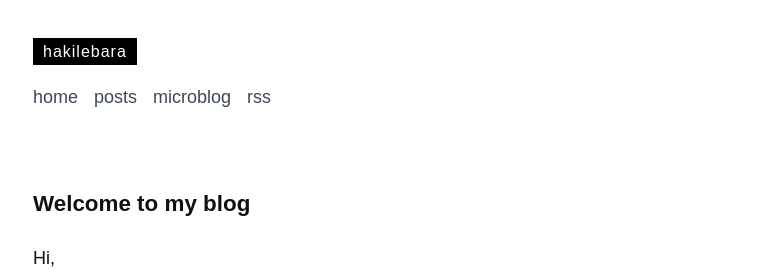
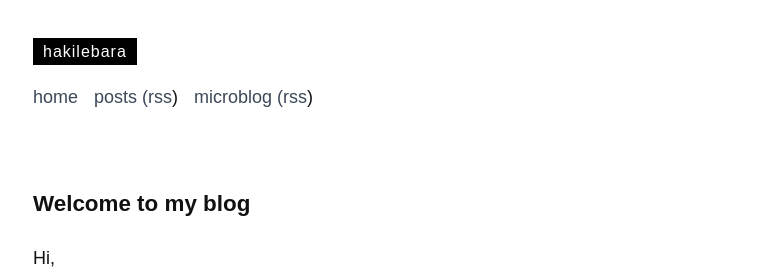
Before and after one commit to hakilebara/hakilebara.github.io, a Jekyll site: the page built from index.html, in a window 1280 px wide. Shown: the top 280 px of the page, without its empty margins (255-1017 px from the left). Built offline with Jekyll 4.4.1, drawn with Linux system fonts in a browser that asks for light colours.

Commit message:
move rss links

```diff
--- a/_includes/header.html
+++ b/_includes/header.html
@@ -3,10 +3,10 @@
   <nav class="nav">
     <ul class="nav_links">
       <li><a href="/">home</a></li>
-      <li><a href="/posts">posts</a></li>
+      <li><a href="/posts">posts (<a href="{{ " /feed.xml" | relative_url }}">rss</a>)</a></li>
       <!-- <li><a href="/series">series</a></li> -->
-      <li><a href="/microblog">microblog</a></li>
-      <li><a href="/rss">rss</a></li>
+      <li><a href="/microblog">microblog (<a href="{{ " /microblogfeed.xml" | relative_url }}">rss</a>)</a></li>
+      <!-- <li><a href="/rss">rss</a></li> -->
     </ul>
   </nav>
 </header>
```
